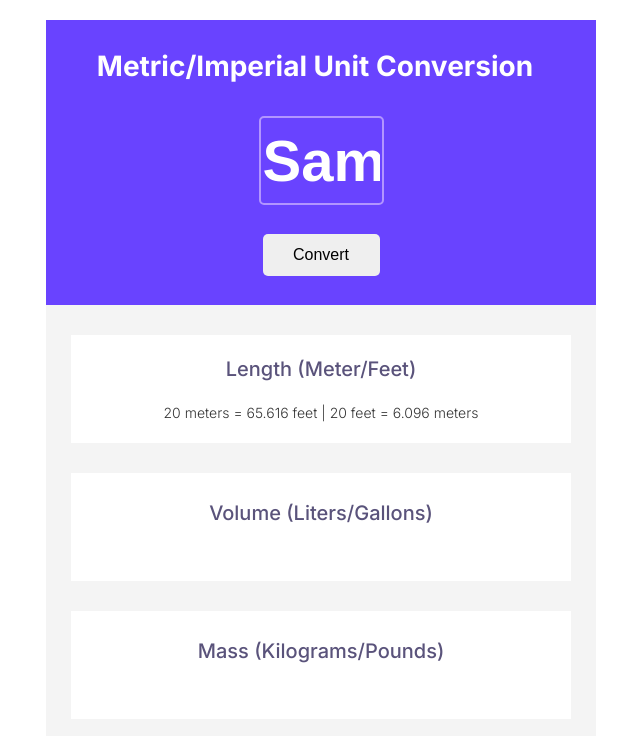
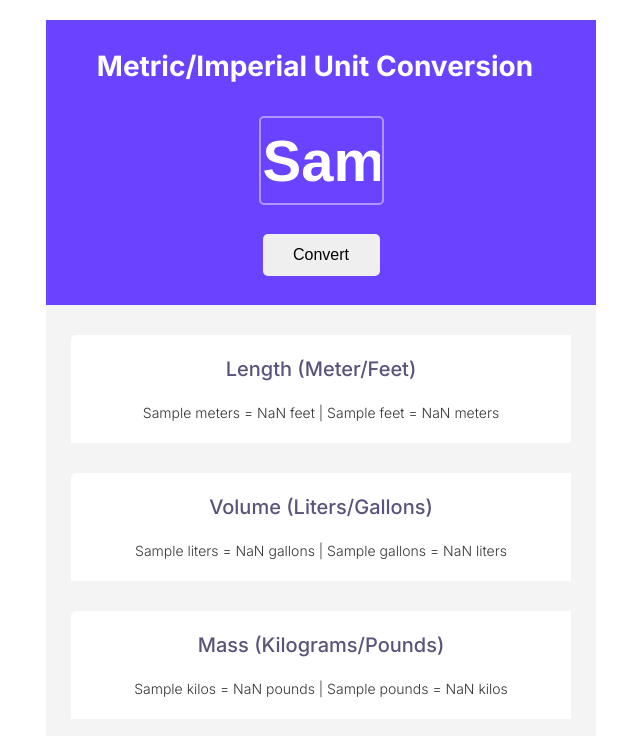
Before and after one commit to ibramaof/unit-converter, a plain HTML site: page index.html in a window 1280 px wide. Both pictures are taken after typing "Sample" into the empty fields and a click on the button "Convert". Shown: the whole page, without its empty margins (319-959 px from the left). Drawn offline with Linux system fonts and the light colour scheme.

Commit message:
added the logic functions

```diff
--- a/index.css
+++ b/index.css
@@ -70,6 +70,7 @@ body {
     flex-direction: column;
     align-items: center;
     justify-content: space-evenly;
+    border-radius: 5px 0 0 0;
 }
 
 .bold-txt {
--- a/index.html
+++ b/index.html
@@ -23,15 +23,15 @@
         <div id="lower-div">
             <div class="units-div" id="length-div">
                 <div class="bold-txt">Length (Meter/Feet)</div>
-                <div class="light-txt">20 meters = 65.616 feet | 20 feet = 6.096 meters</div>
+                <div class="light-txt" id="result-length"></div>
             </div>
             <div class="units-div" id="volume-div">
                 <div class="bold-txt">Volume (Liters/Gallons)</div>
-                <div class="light-txt"></div>
+                <div class="light-txt" id="result-volume"></div>
             </div>
             <div class="units-div" id="mass-div">
                 <div class="bold-txt">Mass (Kilograms/Pounds)</div>
-                <div class="light-txt"></div>
+                <div class="light-txt" id="result-mass"></div>
             </div>
         </div>
 
--- a/index.js
+++ b/index.js
@@ -0,0 +1,29 @@
+let resultLength = document.getElementById("result-length")
+let resultVolume = document.getElementById("result-volume")
+let resultMass = document.getElementById("result-mass")
+const inputTxt = document.getElementById("input-txt")
+
+
+/*
+1 meter = 3.281 feet
+1 liter = 0.264 gallon
+1 kilogram = 2.204 pound
+*/
+
+document.getElementById("convert-btn").addEventListener("click", function () {
+    const meterTofeet = Number(inputTxt.value) * 3.281
+    const feetTometer = Number(inputTxt.value) * (1 / 3.281)
+    const literTogallon = inputTxt.value * 0.264
+    const gallonToliter = inputTxt.value * (1 / 0.264)
+    const kilosTopounds = inputTxt.value * 2.204
+    const poundsTokilos = inputTxt.value * (1 / 2.204)
+
+    resultLength.textContent = ` ${inputTxt.value} meters = ${meterTofeet.toFixed(3)} feet | ${inputTxt.value} feet = ${feetTometer.toFixed(3)} meters`
+    resultVolume.textContent = ` ${inputTxt.value} liters = ${literTogallon.toFixed(3)} gallons | ${inputTxt.value} gallons = ${gallonToliter.toFixed(3)} liters`
+    resultMass.textContent = ` ${inputTxt.value} kilos = ${kilosTopounds.toFixed(3)} pounds | ${inputTxt.value} pounds = ${poundsTokilos.toFixed(3)} kilos`
+})
+
+
+function convertionValue() {
+
+}
```
